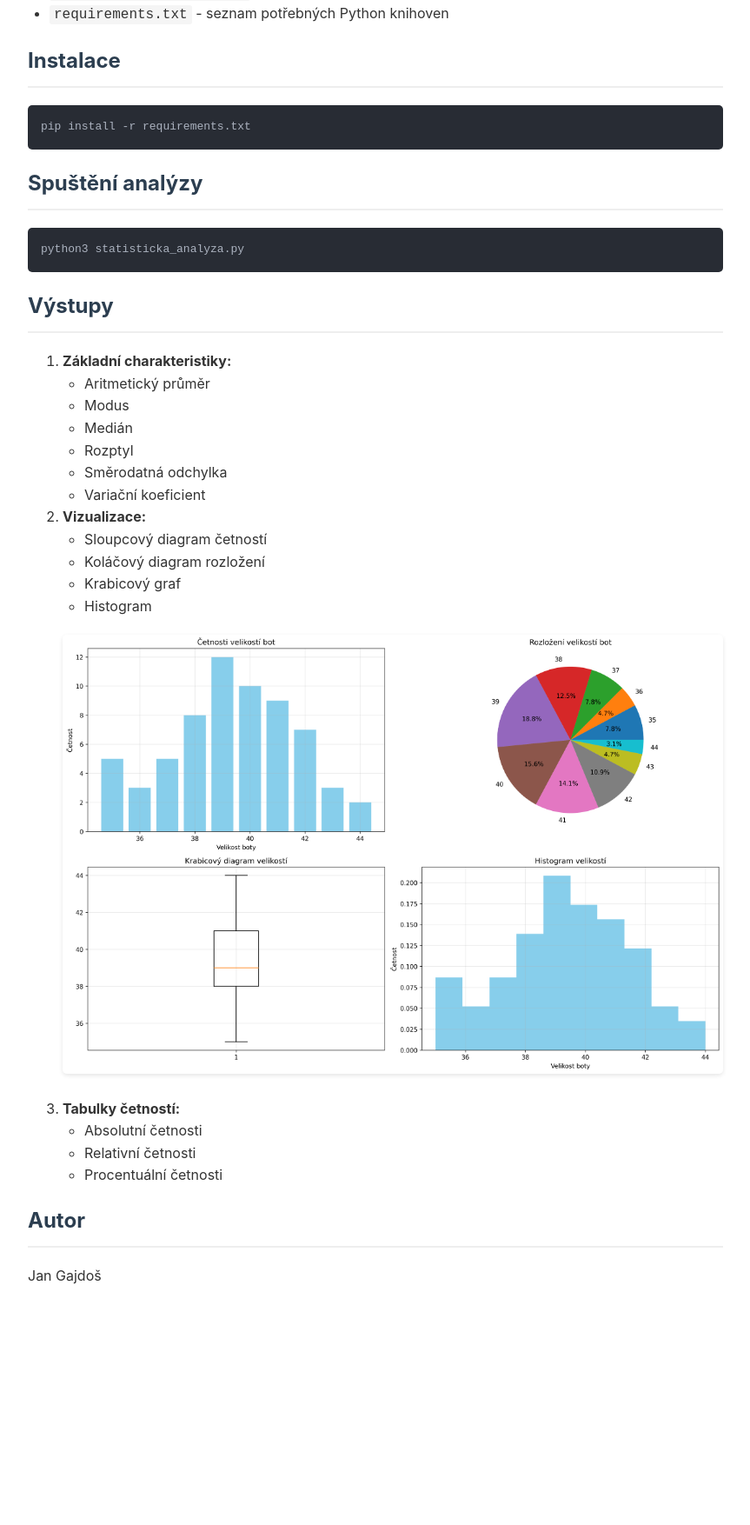
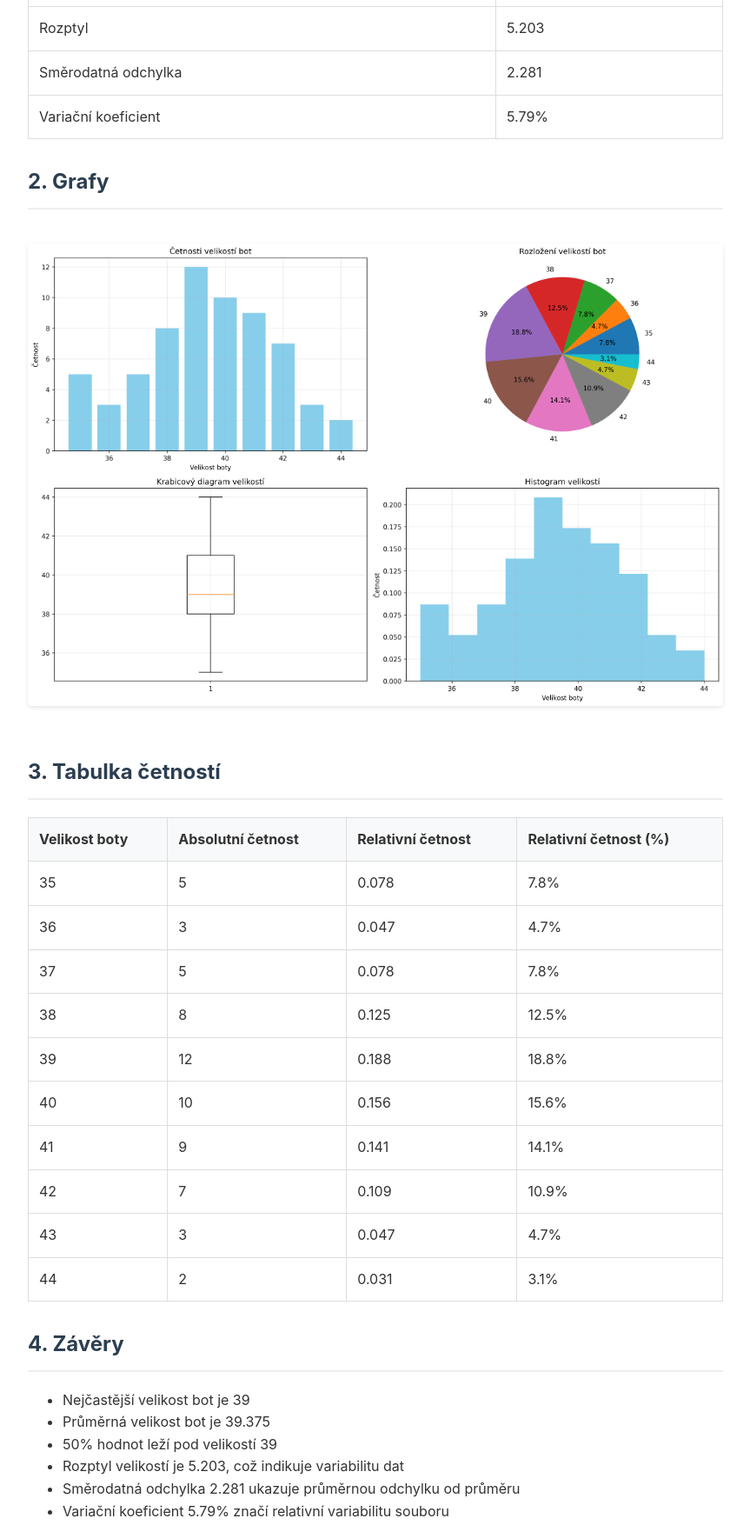
Before and after one commit to jangjesef/statistika, a plain HTML site: page index.html in a window 1280 px wide. Shown: the part 400-2154 px from the top of the page at 87% size, without its empty margins (208-1071 px from the left). Before the commit the page ends 1917 px from the top, so only its background shows below. Drawn offline with Linux system fonts and the light colour scheme.

Commit message:
Aktualizován index.html s kompletní analýzou a tlačítky pro stažení

```diff
--- a/index.html
+++ b/index.html
@@ -18,17 +18,18 @@
             border-bottom: 2px solid #eee;
             padding-bottom: 10px;
         }
-        code {
-            background-color: #f5f5f5;
-            padding: 2px 5px;
-            border-radius: 3px;
-            font-family: 'Courier New', Courier, monospace;
+        table {
+            width: 100%;
+            border-collapse: collapse;
+            margin: 20px 0;
         }
-        pre {
-            background-color: #f5f5f5;
-            padding: 15px;
-            border-radius: 5px;
-            overflow-x: auto;
+        th, td {
+            padding: 12px;
+            text-align: left;
+            border: 1px solid #ddd;
+        }
+        th {
+            background-color: #f8f9fa;
         }
         img {
             max-width: 100%;
@@ -37,71 +38,177 @@
             border-radius: 5px;
             box-shadow: 0 2px 5px rgba(0,0,0,0.1);
         }
-        ul {
-            padding-left: 25px;
+        .section {
+            margin: 30px 0;
         }
-        .bash {
-            background-color: #282c34;
-            color: #abb2bf;
-            padding: 15px;
+        .download-section {
+            margin-top: 40px;
+            padding: 20px;
+            background-color: #f8f9fa;
+            border-radius: 10px;
+        }
+        .download-buttons {
+            display: flex;
+            gap: 10px;
+            flex-wrap: wrap;
+        }
+        .download-button {
+            display: inline-flex;
+            align-items: center;
+            padding: 10px 20px;
+            background-color: #2c3e50;
+            color: white;
+            text-decoration: none;
             border-radius: 5px;
+            transition: background-color 0.3s;
+        }
+        .download-button:hover {
+            background-color: #1a2634;
+        }
+        .download-button svg {
+            margin-right: 8px;
         }
     </style>
 </head>
 <body>
-    <h1>Statistická analýza velikostí bot</h1>
+    <div class="container">
+        <h1>Statistická analýza velikostí bot</h1>
 
-    <p>Tento projekt obsahuje statistickou analýzu dat o velikostech bot včetně vizualizací a výpočtů základních statistických charakteristik.</p>
+        <div class="section">
+            <h2>1. Základní charakteristiky</h2>
+            <table>
+                <tr><th>Charakteristika</th><th>Hodnota</th></tr>
+                <tr><td>Aritmetický průměr</td><td>39.375</td></tr>
+                <tr><td>Modus</td><td>39</td></tr>
+                <tr><td>Medián</td><td>39</td></tr>
+                <tr><td>Rozptyl</td><td>5.203</td></tr>
+                <tr><td>Směrodatná odchylka</td><td>2.281</td></tr>
+                <tr><td>Variační koeficient</td><td>5.79%</td></tr>
+            </table>
+        </div>
 
-    <h2>Obsah projektu</h2>
-    <ul>
-        <li><code>statisticka_analyza.py</code> - hlavní skript pro analýzu dat</li>
-        <li><code>statisticke_grafy.png</code> - vizualizace dat (sloupcový graf, koláčový graf, krabicový graf, histogram)</li>
-        <li><code>statisticka_analyza.html</code> - interaktivní HTML report</li>
-        <li><code>statisticka_analyza.pdf</code> - PDF verze reportu</li>
-        <li><code>requirements.txt</code> - seznam potřebných Python knihoven</li>
-    </ul>
+        <div class="section">
+            <h2>2. Grafy</h2>
+            <img src="statisticke_grafy.png" alt="Statistické grafy">
+        </div>
 
-    <h2>Instalace</h2>
-    <pre class="bash">pip install -r requirements.txt</pre>
+        <div class="section">
+            <h2>3. Tabulka četností</h2>
+            <table>
+                <tr>
+                    <th>Velikost boty</th>
+                    <th>Absolutní četnost</th>
+                    <th>Relativní četnost</th>
+                    <th>Relativní četnost (%)</th>
+                </tr>
+                <tr>
+                    <td>35</td>
+                    <td>5</td>
+                    <td>0.078</td>
+                    <td>7.8%</td>
+                </tr>
+                <tr>
+                    <td>36</td>
+                    <td>3</td>
+                    <td>0.047</td>
+                    <td>4.7%</td>
+                </tr>
+                <tr>
+                    <td>37</td>
+                    <td>5</td>
+                    <td>0.078</td>
+                    <td>7.8%</td>
+                </tr>
+                <tr>
+                    <td>38</td>
+                    <td>8</td>
+                    <td>0.125</td>
+                    <td>12.5%</td>
+                </tr>
+                <tr>
+                    <td>39</td>
+                    <td>12</td>
+                    <td>0.188</td>
+                    <td>18.8%</td>
+                </tr>
+                <tr>
+                    <td>40</td>
+                    <td>10</td>
+                    <td>0.156</td>
+                    <td>15.6%</td>
+                </tr>
+                <tr>
+                    <td>41</td>
+                    <td>9</td>
+                    <td>0.141</td>
+                    <td>14.1%</td>
+                </tr>
+                <tr>
+                    <td>42</td>
+                    <td>7</td>
+                    <td>0.109</td>
+                    <td>10.9%</td>
+                </tr>
+                <tr>
+                    <td>43</td>
+                    <td>3</td>
+                    <td>0.047</td>
+                    <td>4.7%</td>
+                </tr>
+                <tr>
+                    <td>44</td>
+                    <td>2</td>
+                    <td>0.031</td>
+                    <td>3.1%</td>
+                </tr>
+            </table>
+        </div>
 
-    <h2>Spuštění analýzy</h2>
-    <pre class="bash">python3 statisticka_analyza.py</pre>
+        <div class="section">
+            <h2>4. Závěry</h2>
+            <ul>
+                <li>Nejčastější velikost bot je 39</li>
+                <li>Průměrná velikost bot je 39.375</li>
+                <li>50% hodnot leží pod velikostí 39</li>
+                <li>Rozptyl velikostí je 5.203, což indikuje variabilitu dat</li>
+                <li>Směrodatná odchylka 2.281 ukazuje průměrnou odchylku od průměru</li>
+                <li>Variační koeficient 5.79% značí relativní variabilitu souboru</li>
+            </ul>
+        </div>
 
-    <h2>Výstupy</h2>
-    <ol>
-        <li>
-            <strong>Základní charakteristiky:</strong>
-            <ul>
-                <li>Aritmetický průměr</li>
-                <li>Modus</li>
-                <li>Medián</li>
-                <li>Rozptyl</li>
-                <li>Směrodatná odchylka</li>
-                <li>Variační koeficient</li>
-            </ul>
-        </li>
-        <li>
-            <strong>Vizualizace:</strong>
-            <ul>
-                <li>Sloupcový diagram četností</li>
-                <li>Koláčový diagram rozložení</li>
-                <li>Krabicový graf</li>
-                <li>Histogram</li>
-            </ul>
-            <img src="statisticke_grafy.png" alt="Statistické grafy">
-        </li>
-        <li>
-            <strong>Tabulky četností:</strong>
-            <ul>
-                <li>Absolutní četnosti</li>
-                <li>Relativní četnosti</li>
-                <li>Procentuální četnosti</li>
-            </ul>
-        </li>
-    </ol>
-
-    <h2>Autor</h2>
-    <p>Jan Gajdoš</p>
+        <div class="download-section">
+            <h2>Ke stažení</h2>
+            <div class="download-buttons">
+                <a href="statisticka_analyza.py" class="download-button">
+                    <svg width="16" height="16" viewBox="0 0 16 16" fill="currentColor">
+                        <path d="M8 12l-4-4h2.5V3h3v5H12L8 12z"/>
+                        <path d="M14 13v1H2v-1h12z"/>
+                    </svg>
+                    Python skript
+                </a>
+                <a href="statisticke_grafy.png" class="download-button">
+                    <svg width="16" height="16" viewBox="0 0 16 16" fill="currentColor">
+                        <path d="M8 12l-4-4h2.5V3h3v5H12L8 12z"/>
+                        <path d="M14 13v1H2v-1h12z"/>
+                    </svg>
+                    Grafy (PNG)
+                </a>
+                <a href="statisticka_analyza.pdf" class="download-button">
+                    <svg width="16" height="16" viewBox="0 0 16 16" fill="currentColor">
+                        <path d="M8 12l-4-4h2.5V3h3v5H12L8 12z"/>
+                        <path d="M14 13v1H2v-1h12z"/>
+                    </svg>
+                    Report (PDF)
+                </a>
+                <a href="requirements.txt" class="download-button">
+                    <svg width="16" height="16" viewBox="0 0 16 16" fill="currentColor">
+                        <path d="M8 12l-4-4h2.5V3h3v5H12L8 12z"/>
+                        <path d="M14 13v1H2v-1h12z"/>
+                    </svg>
+                    Requirements
+                </a>
+            </div>
+        </div>
+    </div>
 </body>
 </html>
```
